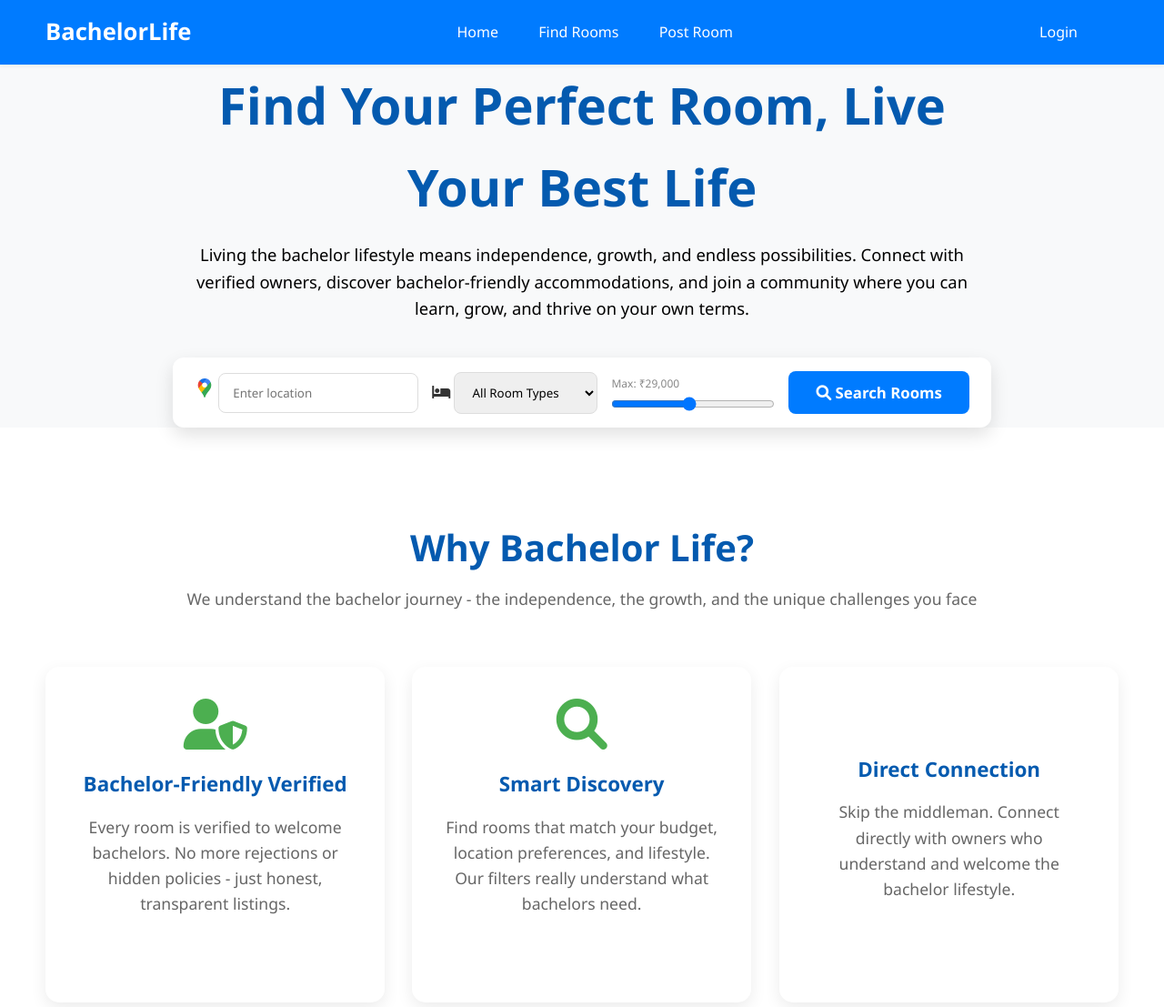
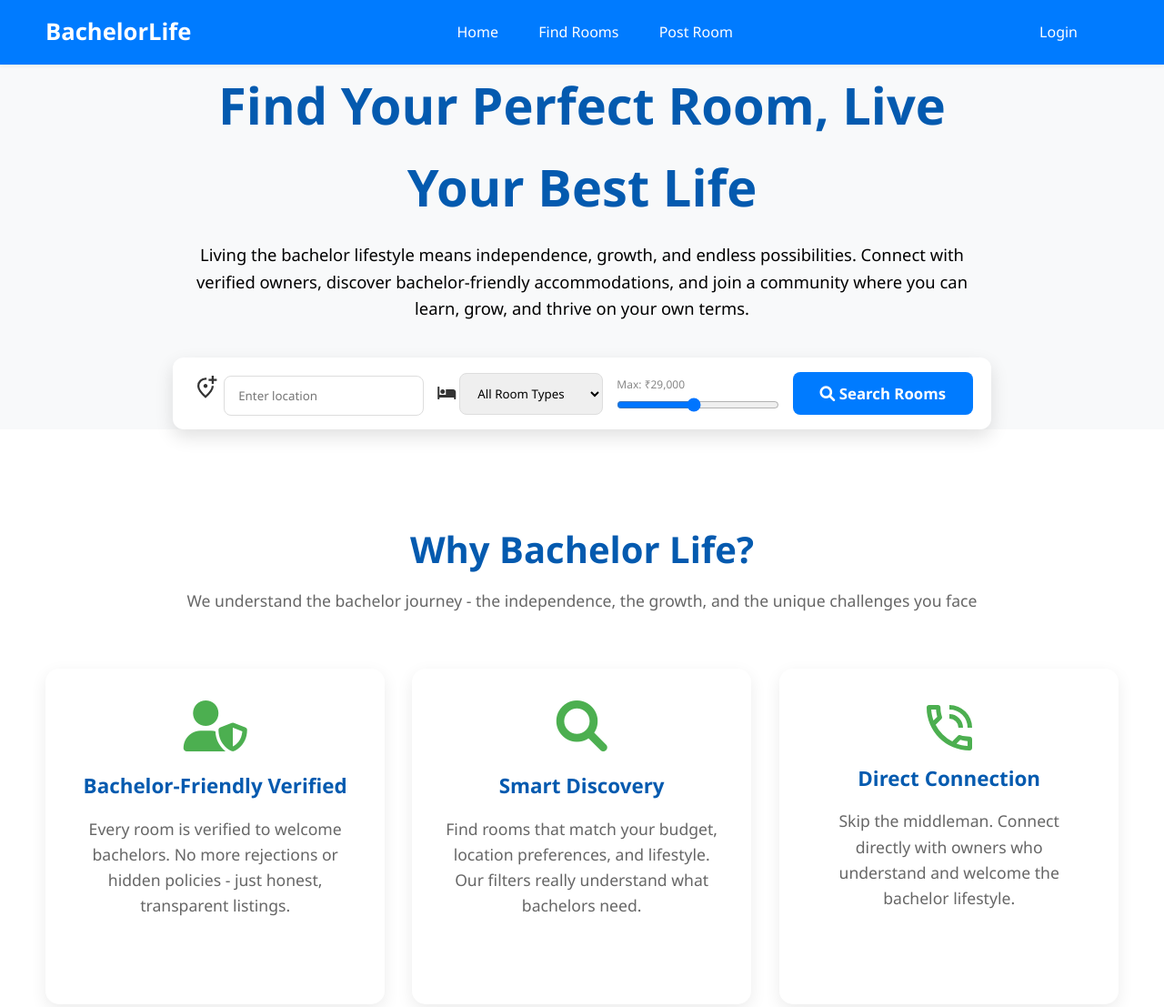
Before and after one commit to aravindhan08-AH08/static_website, a plain HTML site: page index.html in a window 1280 px wide. Shown: the top 1107 px of the page at 91% size. Drawn offline with Linux system fonts and the light colour scheme.

Commit message:
Full change code

```diff
--- a/index.html
+++ b/index.html
@@ -40,29 +40,13 @@
           <div class="search-input-group">
             <svg
               xmlns="http://www.w3.org/2000/svg"
-              width="22"
-              height="26"
-              viewBox="0 0 256 367"
+              width="32"
+              height="32"
+              viewBox="0 0 24 24"
             >
               <path
-                fill="#34A853"
-                d="M70.585 271.865a371 371 0 0 1 28.911 42.642c7.374 13.982 10.448 23.463 15.837 40.31c3.305 9.308 6.292 12.086 12.714 12.086c6.998 0 10.173-4.726 12.626-12.035c5.094-15.91 9.091-28.052 15.397-39.525c12.374-22.15 27.75-41.833 42.858-60.75c4.09-5.354 30.534-36.545 42.439-61.156c0 0 14.632-27.035 14.632-64.792c0-35.318-14.43-59.813-14.43-59.813l-41.545 11.126l-25.23 66.451l-6.242 9.163l-1.248 1.66l-1.66 2.078l-2.914 3.319l-4.164 4.163l-22.467 18.304l-56.17 32.432z"
-              />
-              <path
-                fill="#FBBC04"
-                d="M12.612 188.892c13.709 31.313 40.145 58.839 58.031 82.995l95.001-112.534s-13.384 17.504-37.662 17.504c-27.043 0-48.89-21.595-48.89-48.825c0-18.673 11.234-31.501 11.234-31.501l-64.489 17.28z"
-              />
-              <path
-                fill="#4285F4"
-                d="M166.705 5.787c31.552 10.173 58.558 31.53 74.893 63.023l-75.925 90.478s11.234-13.06 11.234-31.617c0-27.864-23.463-48.68-48.81-48.68c-23.969 0-37.735 17.475-37.735 17.475v-57z"
-              />
-              <path
-                fill="#1A73E8"
-                d="M30.015 45.765C48.86 23.218 82.02 0 127.736 0c22.18 0 38.89 5.823 38.89 5.823L90.29 96.516H36.205z"
-              />
-              <path
-                fill="#EA4335"
-                d="M12.612 188.892S0 164.194 0 128.414c0-33.817 13.146-63.377 30.015-82.649l60.318 50.759z"
+                fill="currentColor"
+                d="M12 22q-4.025-3.425-6.012-6.362T4 10.2q0-3.75 2.413-5.975T12 2h.5q.25 0 .5.05v2.025q-.25-.05-.488-.063T12 4Q9.475 4 7.738 5.738T6 10.2q0 1.775 1.475 4.063T12 19.35q3.05-2.8 4.525-5.087T18 10.2V10h2v.2q0 2.5-1.987 5.438T12 22m0-10q.825 0 1.413-.587T14 10t-.587-1.412T12 8t-1.412.588T10 10t.588 1.413T12 12m6-4h2V5h3V3h-3V0h-2v3h-3v2h3z"
               />
             </svg>
             <input
@@ -127,10 +111,15 @@
         <div class="card">
           <svg
             xmlns="http://www.w3.org/2000/svg"
-            width="52"
-            height="52"
+            width="60"
+            height="60"
             viewBox="0 0 24 24"
-          ></svg>
+          >
+            <path
+              fill="currentColor"
+              d="M20.875 22q-3.9 0-7.337-1.475q-3.438-1.475-6-4.037q-2.563-2.563-4.05-6Q2 7.05 2 3.125q-.025-.45.3-.788Q2.625 2 3.1 2H7q.45 0 .775.337q.325.338.325.813q0 1.1.15 2.075q.15.975.475 1.85q.125.275.05.562q-.075.288-.3.538l-2.5 2.5q1.075 2.2 3.05 4.175Q11 16.825 13.275 18l2.5-2.5q.225-.225.525-.3q.3-.075.6.05q.925.3 1.912.462q.988.163 2.038.163q.475 0 .813.35q.337.35.337.85V20.9q0 .45-.325.775t-.8.325Zm-5.75-3q1.125.425 2.35.675Q18.7 19.925 20 20h-.012H20v-2.15q-.775-.05-1.587-.175q-.813-.125-1.613-.375l.012.012l-.012-.012ZM20 12q0-3.35-2.325-5.675Q15.35 4 12 4V2q2.075 0 3.9.787q1.825.788 3.175 2.138q1.35 1.35 2.137 3.175Q22 9.925 22 12Zm-4 0q0-1.65-1.175-2.825Q13.65 8 12 8V6q2.5 0 4.25 1.75T18 12ZM5 8.825L6.65 7.15q-.2-.725-.338-1.525q-.137-.8-.187-1.625v.012V4h-2.1q.05 1.2.3 2.4T5 8.825Zm0 0ZM15.125 19Z"
+            />
+          </svg>
           <h3>Direct Connection</h3>
           <p>
             Skip the middleman. Connect directly with owners who understand and
@@ -176,8 +165,12 @@
         life on their own terms.
       </p>
       <div class="cta-buttons">
-       <a href="./pages/HTML/find_room.html"> <button class="btn-primary">Find My Room</button></a>
-       <a href="./pages/HTML/post_room.html "><button class="btn-secondary">List My Property</button></a>
+        <a href="./pages/HTML/find_room.html">
+          <button class="btn-primary">Find My Room</button></a
+        >
+        <a href="./pages/HTML/post_room.html "
+          ><button class="btn-secondary">List My Property</button></a
+        >
       </div>
     </section>
     <footer>
--- a/pages/CSS/login.css
+++ b/pages/CSS/login.css
@@ -52,7 +52,7 @@ nav {
 }
 
 .nav-links a:hover {
-  background-color: var(--success-green);
+  color: var(--success-green);
 }
 
 .login-btn {
```
Also changed, not shown: pages/HTML/signup.html (+1 -1 lines).
